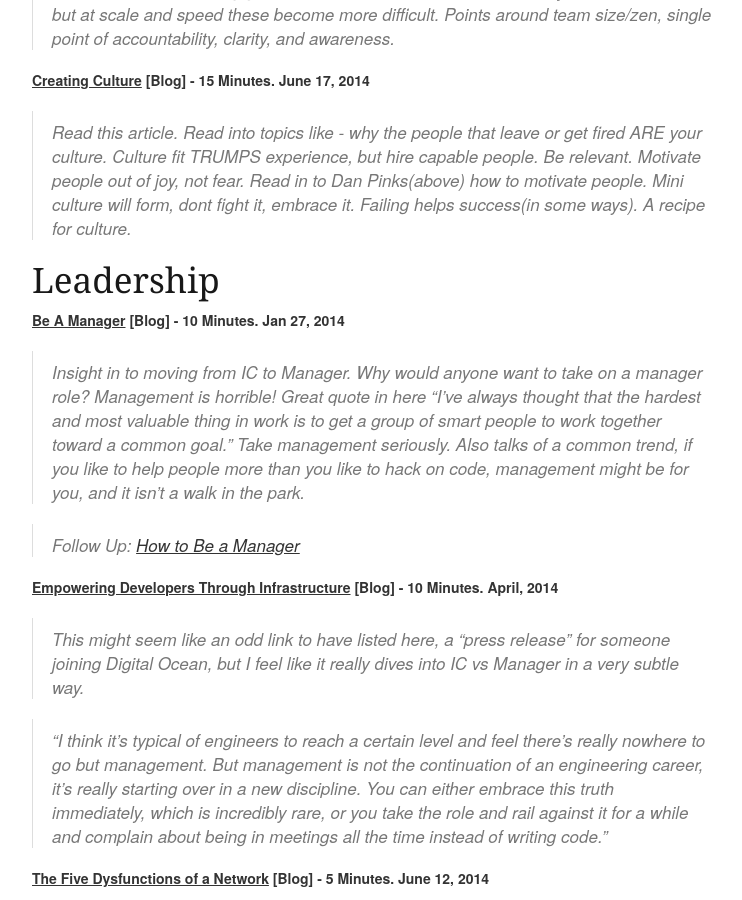
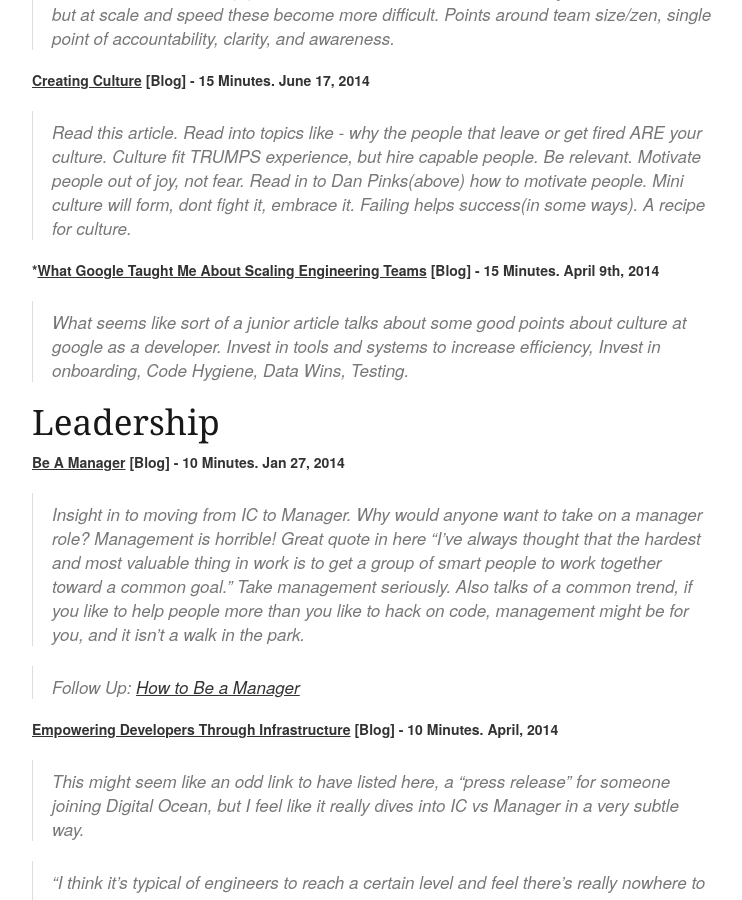
Before and after one commit to pshima/petey5king.github.com, a Jekyll site: the page built from links.md, in a window 1280 px wide and 900 px high, scrolled down 1145 px. Shown: the whole window, without its empty margins (378-1120 px from the left). Built offline with Jekyll 4.4.1, drawn with Linux system fonts in a browser that asks for light colours; nearby versions of some CDN libraries.

Commit message:
Adding Google Engineering Culture

```diff
--- a/links.md
+++ b/links.md
@@ -51,6 +51,11 @@ Timings
 
 > Read this article.  Read into topics like - why the people that leave or get fired ARE your culture.  Culture fit TRUMPS experience, but hire capable people.  Be relevant.  Motivate people out of joy, not fear.  Read in to Dan Pinks(above) how to motivate people.  Mini culture will form, dont fight it, embrace it.  Failing helps success(in some ways).  A recipe for culture.
 
+***[What Google Taught Me About Scaling Engineering Teams](http://www.theeffectiveengineer.com/blog/what-i-learned-from-googles-engineering-culture)**
+**[Blog] - 15 Minutes. April 9th, 2014**
+
+> What seems like sort of a junior article talks about some good points about culture at google as a developer.  Invest in tools and systems to increase efficiency, Invest in onboarding, Code Hygiene, Data Wins, Testing.
+
 ## <a name="Leadership"></a>Leadership
 
 **[Be A Manager](https://medium.com/servant-leadership/3b0e39d87179)**
```
